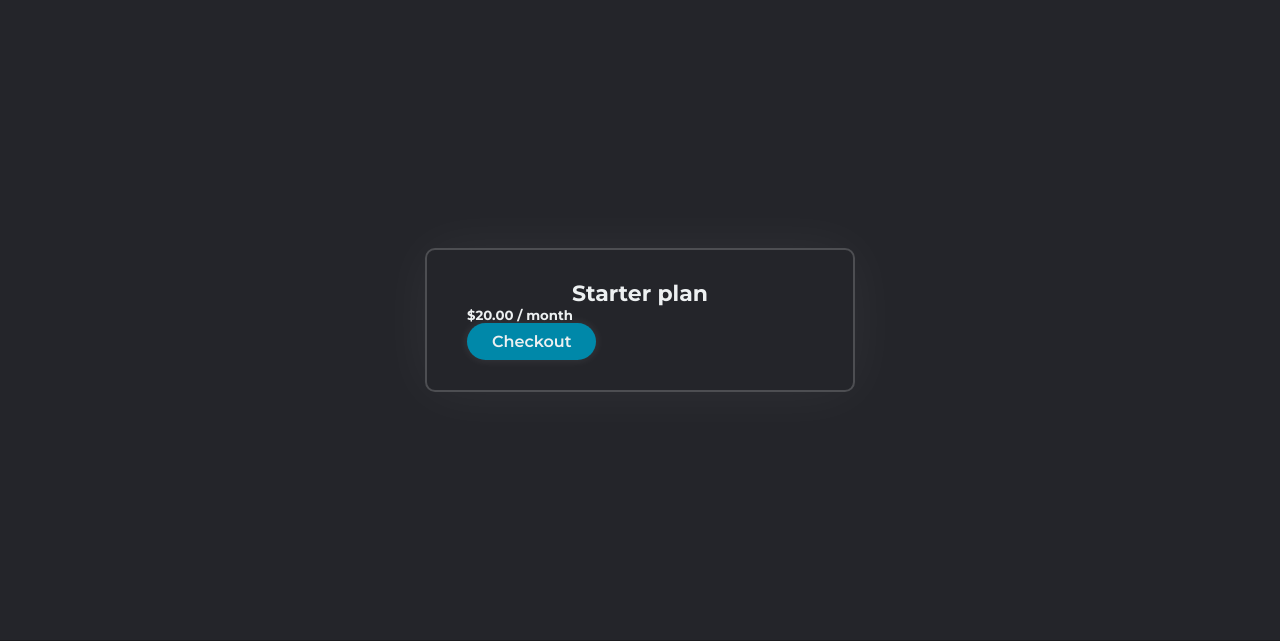
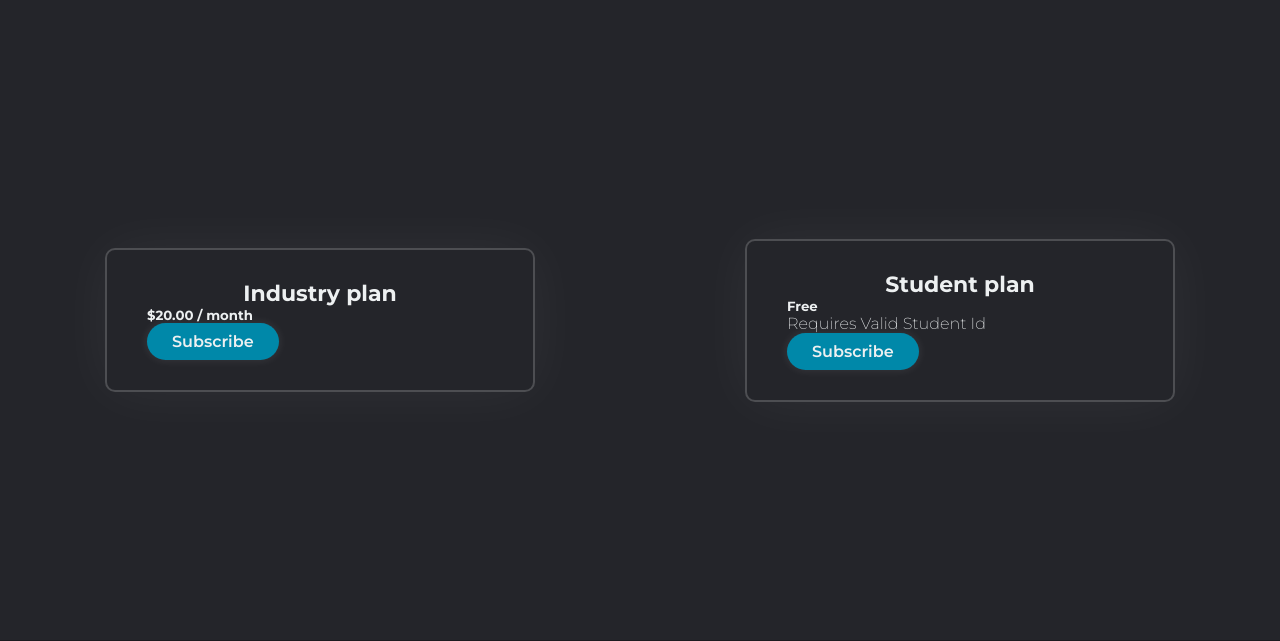
Before and after one commit to WilliCochrane/Medusa-runoff-calculator, a Flask app: page /Checkout in a window 1280 px wide. Shown: the part 80-721 px from the top of the page. Run offline with Flask 3, Linux system fonts and the light colour scheme; the first user in the database is signed in; some libraries are stand-ins or nearby versions.

Commit message:
Student Subscription plan

```diff
--- a/UC Program/app/templates/checkout.html
+++ b/UC Program/app/templates/checkout.html
@@ -5,16 +5,30 @@
     <section>
       <div class="product">
         <div class="description">
-          <h3>Starter plan</h3>
+          <h3>Industry plan</h3>
           <h5>$20.00 / month</h5>
         </div>
       </div>
       <form action="/create-checkout-session" method="POST">
         <!-- Add a hidden field with the lookup_key of your Price -->
         <input type="hidden" name="lookup_key" value="test-809536c" />
-        <button id="checkout-and-portal-button" type="submit">Checkout</button>
+        <button id="checkout-and-portal-button" type="submit">Subscribe</button>
       </form>
     </section>
     </div>
+    <div class="wrapper">
+      <section>
+        <div class="product">
+          <div class="description">
+            <h3>Student plan</h3>
+            <h5>Free</h5>
+            <p>Requires Valid Student Id</p>
+          </div>
+        </div>
+        <form action="/create-checkout-session" method="POST">
+          <button id="checkout-and-portal-button" type="submit">Subscribe</button>
+        </form>
+      </section>
+      </div>
 </div>
 {% endblock %}
```
